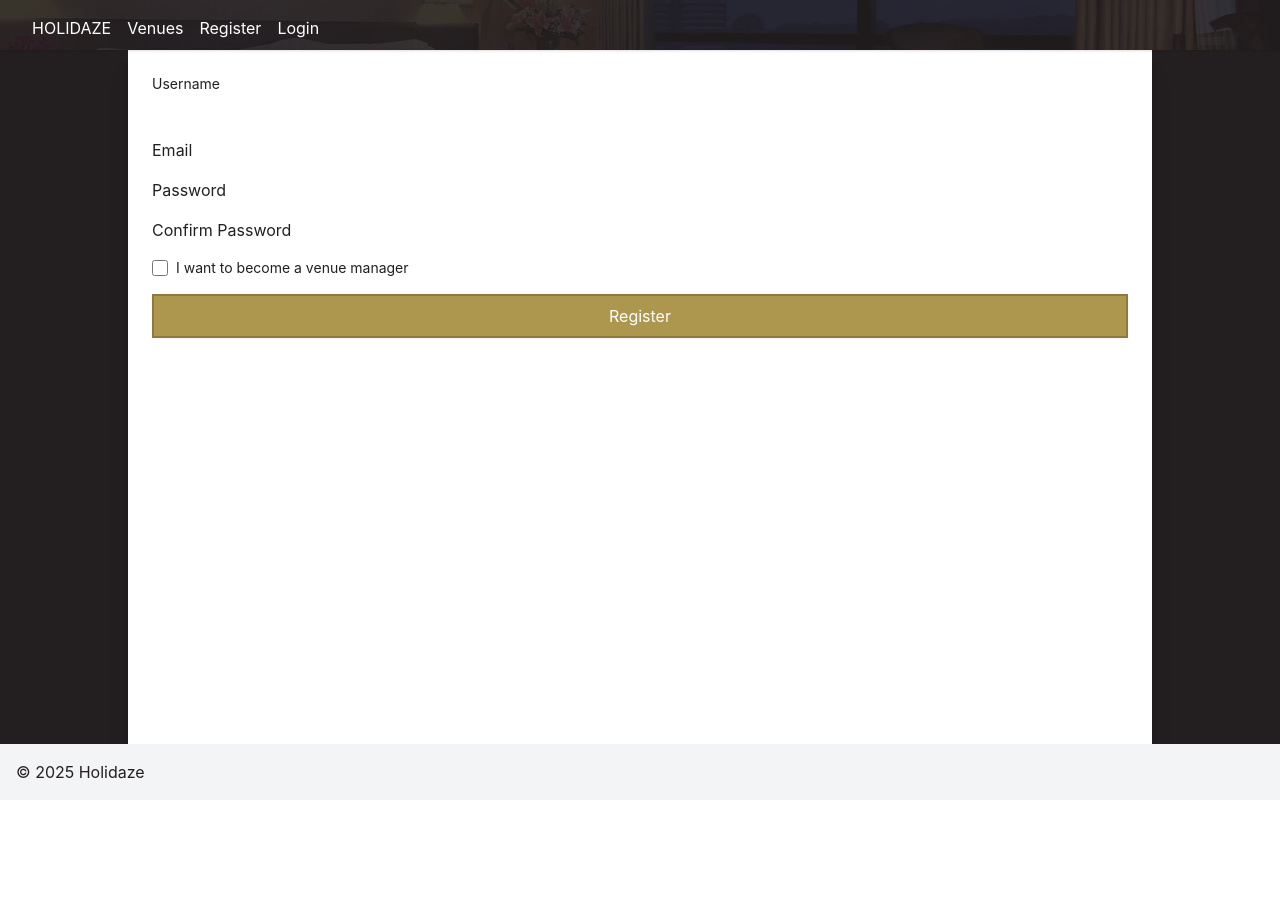
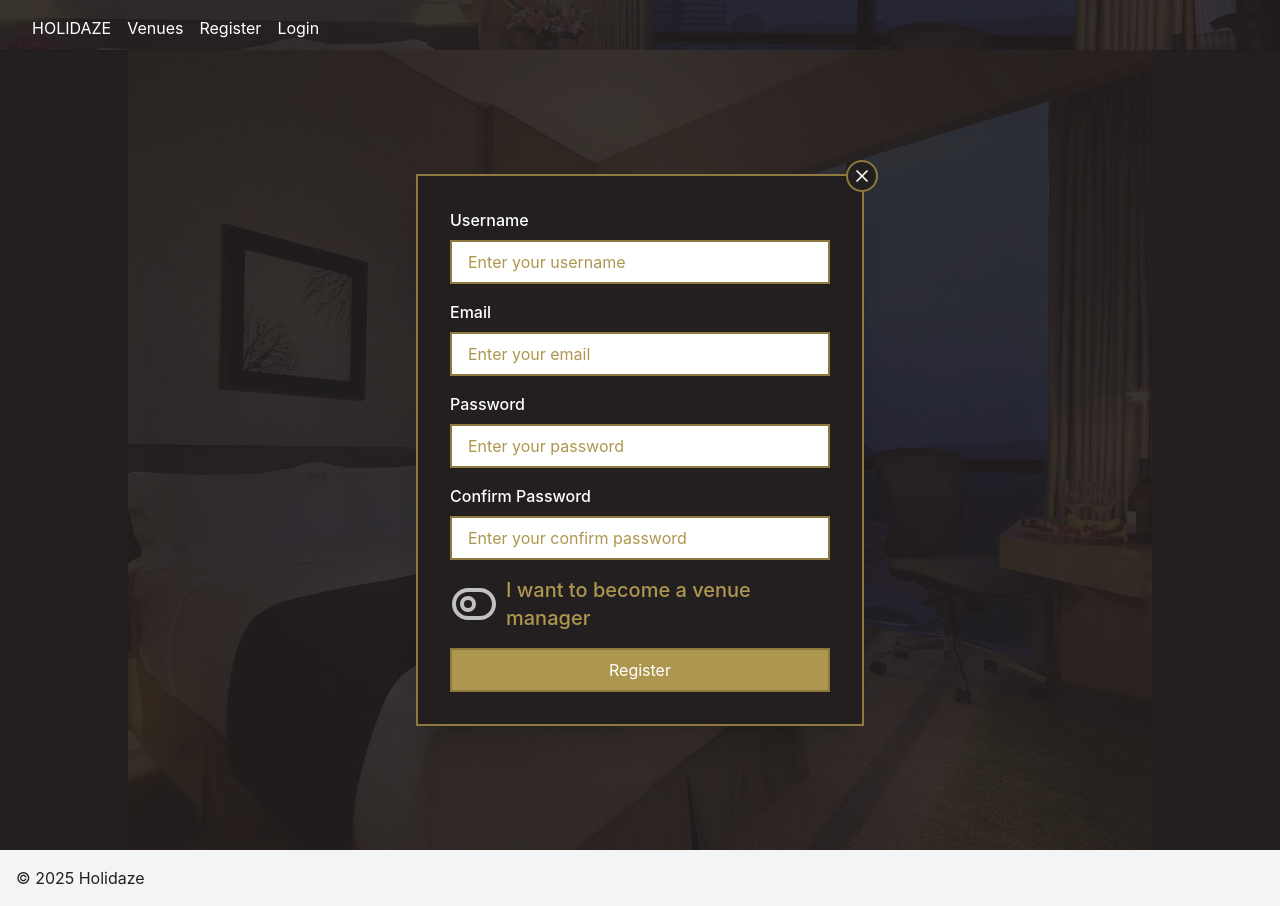
Before and after one commit to BergitTveit/PE2-Holidaze, a React (Vite) app: page /register in a window 1280 px wide. Before the commit the page ends 800 px from the top, so only its background shows below. Built offline with nearby package versions, Linux system fonts and the light colour scheme; no server answers.

Commit message:
Style authforms and pages

```diff
--- /dev/null
+++ b/src/components/auth/AuthLayout.tsx
@@ -0,0 +1,37 @@
+import { ReactNode } from 'react';
+import { useNavigate } from 'react-router-dom';
+import { Button } from '../common/Buttons';
+import { X } from 'lucide-react';
+
+interface AuthLayoutProps {
+  children: ReactNode;
+}
+
+export const AuthLayout = ({ children }: AuthLayoutProps) => {
+  const navigate = useNavigate();
+
+  return (
+    <div className="min-h-screen relative flex items-center justify-center">
+      <div className="absolute inset-0">
+        <img
+          src="/src/assets/placeholder.jpg"
+          alt="Background"
+          className="w-full h-full object-cover"
+        />
+        <div className="absolute inset-0 bg-neutral/90" />
+      </div>
+
+      <div className="relative z-10 w-full max-w-md p-8 mx-4 bg-neutral backdrop-blur border-2 border-primary-dark shadow-xl">
+        <Button
+          variant="round"
+          onClick={() => navigate('/')}
+          className="absolute -top-4 -right-4 flex items-center justify-center w-10 h-10 rounded-full !bg-neutral border-2 border-primary-dark shadow-md hover:!bg-primary"
+        >
+          <X className="w-5 h-5" />
+        </Button>
+
+        {children}
+      </div>
+    </div>
+  );
+};
--- a/src/components/auth/RegisterForm.tsx
+++ b/src/components/auth/RegisterForm.tsx
@@ -9,11 +9,10 @@
 import { RegisterCredentials, RegisterFormData, registerSchema } from '../../schemas/auth';
 import { useApiError } from '../../hooks/useApiError';
 import { AuthInput } from '../common/input/authInput';
-import { TextInput } from '../common/input/TextInput';
-import { CheckboxInput } from '../common/input/CheckBox';
 import { Button } from '../common/Buttons';
 import { ErrorDisplay } from '../common/feedback/ErrorDisplay';
 import { Loader } from 'lucide-react';
+import { SwitchInput } from '../common/input/SwitchInput';
 
 export const RegisterForm = () => {
   const dispatch = useAppDispatch();
@@ -59,8 +58,13 @@
   return (
     <form onSubmit={handleSubmit(onSubmit)} className="space-y-4">
       <ErrorDisplay error={error} />
-
-      <TextInput label="Username" name="name" register={register} error={errors.name?.message} />
+      <AuthInput
+        type="text"
+        label="Username"
+        name="name"
+        register={register}
+        error={errors.name?.message}
+      />
       <AuthInput
         label="Email"
         name="email"
@@ -75,7 +79,6 @@
         register={register}
         error={errors.password?.message}
       />
-
       <AuthInput
         label="Confirm Password"
         name="confirmPassword"
@@ -83,13 +86,12 @@
         register={register}
         error={errors.confirmPassword?.message}
       />
-
-      <CheckboxInput
+      <SwitchInput
         label="I want to become a venue manager"
         name="venueManager"
         register={register}
+        className="text-xl text-primary font-bold"
       />
-
       <Button
         type="submit"
         disabled={isLoading}
--- /dev/null
+++ b/src/components/common/input/SwitchInput.tsx
@@ -0,0 +1,53 @@
+import React, { useState } from 'react';
+import { ToggleLeft, ToggleRight } from 'lucide-react';
+import { UseFormRegister } from 'react-hook-form';
+
+interface SwitchInputProps {
+  label: string;
+  name: string;
+  register: UseFormRegister<any>;
+  className?: string;
+}
+
+export const SwitchInput = ({ label, name, register, className = '' }: SwitchInputProps) => {
+  const [isChecked, setIsChecked] = useState(false);
+  const { onChange, ...rest } = register(name);
+
+  const handleToggle = (e: React.ChangeEvent<HTMLInputElement>) => {
+    setIsChecked(e.target.checked);
+    onChange(e);
+  };
+
+  const switchId = `switch-${name}`;
+
+  return (
+    <div className={`flex items-center space-x-2 ${className}`}>
+      <label
+        htmlFor={switchId}
+        className="relative inline-flex items-center cursor-pointer"
+        role="switch"
+        aria-checked={isChecked}
+      >
+        <input
+          id={switchId}
+          type="checkbox"
+          className="sr-only"
+          {...rest}
+          onChange={handleToggle}
+          aria-labelledby={`${switchId}-label`}
+        />
+        {isChecked ? (
+          <ToggleRight className="w-12 h-12 text-primary transition-colors" aria-hidden="true" />
+        ) : (
+          <ToggleLeft
+            className="w-12 h-12 text-neutral-silver transition-colors"
+            aria-hidden="true"
+          />
+        )}
+      </label>
+      <span id={`${switchId}-label`} className="font-medium">
+        {label}
+      </span>
+    </div>
+  );
+};
--- a/src/components/common/input/authInput.tsx
+++ b/src/components/common/input/authInput.tsx
@@ -2,7 +2,7 @@
 import { BaseInputProps } from '../../../types/baseInput';
 
 interface AuthInputProps<T extends FieldValues> extends BaseInputProps<T> {
-  type: 'email' | 'password' | 'confirmPassword';
+  type: 'email' | 'password' | 'confirmPassword' | 'text';
 }
 
 export const AuthInput = <T extends FieldValues>({
@@ -13,11 +13,24 @@
   error,
   className = '',
 }: AuthInputProps<T>) => {
+  const placeholderText =
+    typeof label === 'string' ? `Enter your ${label.toLowerCase()}` : `Enter your ${name}`;
+
   return (
-    <div className={className}>
-      <label htmlFor={name}>{label}</label>
-      <input {...register(name)} type={type} id={name} />
-      {error && <span>{error}</span>}
+    <div className={`flex flex-col space-y-2 ${className}`}>
+      <label htmlFor={name} className="text-white font-medium">
+        {label}
+      </label>
+      <input
+        {...register(name)}
+        type={type}
+        id={name}
+        placeholder={placeholderText}
+        className="w-full px-4 py-2 bg-white border-2 border-primary-dark
+              placeholder-primary focus:outline-none focus:ring-2
+                 focus:ring-primary focus:border-transparent"
+      />
+      {error && <span className="text-red-500 text-xs">{error}</span>}
     </div>
   );
 };
--- a/src/components/layout/Layout.tsx
+++ b/src/components/layout/Layout.tsx
@@ -2,12 +2,20 @@
 import { Header } from './Header';
 import { Footer } from './Footer';
 
+import { useLocation } from 'react-router-dom';
+
 const Layout = () => {
+  const location = useLocation();
+  const noFramePages = ['/register', '/login', '/venues/create'];
+  const shouldHaveFrame = !noFramePages.includes(location.pathname);
+
   return (
     <div className="min-h-screen flex flex-col bg-neutral">
       <Header />
       <main className="flex-1 flex justify-center px-4 sm:px-8">
-        <div className="w-full max-w-screen-lg bg-white shadow-xl p-6">
+        <div
+          className={`w-full max-w-screen-lg ${shouldHaveFrame ? 'bg-white shadow-xl p-6' : ''}`}
+        >
           <Outlet />
         </div>
       </main>
--- a/src/pages/LoginPage.tsx
+++ b/src/pages/LoginPage.tsx
@@ -1,6 +1,12 @@
 import { LoginForm } from '../components/auth/LoginForm';
+import { AuthLayout } from '../components/auth/AuthLayout';
 
 const LoginPage = () => {
-  return <LoginForm />;
+  return (
+    <AuthLayout>
+      <LoginForm />
+    </AuthLayout>
+  );
 };
+
 export default LoginPage;
--- a/src/pages/RegisterPage.tsx
+++ b/src/pages/RegisterPage.tsx
@@ -1,7 +1,12 @@
 import { RegisterForm } from '../components/auth/RegisterForm';
+import { AuthLayout } from '../components/auth/AuthLayout';
 
 const RegisterPage = () => {
-  return <RegisterForm />;
+  return (
+    <AuthLayout>
+      <RegisterForm />
+    </AuthLayout>
+  );
 };
 
 export default RegisterPage;
```
